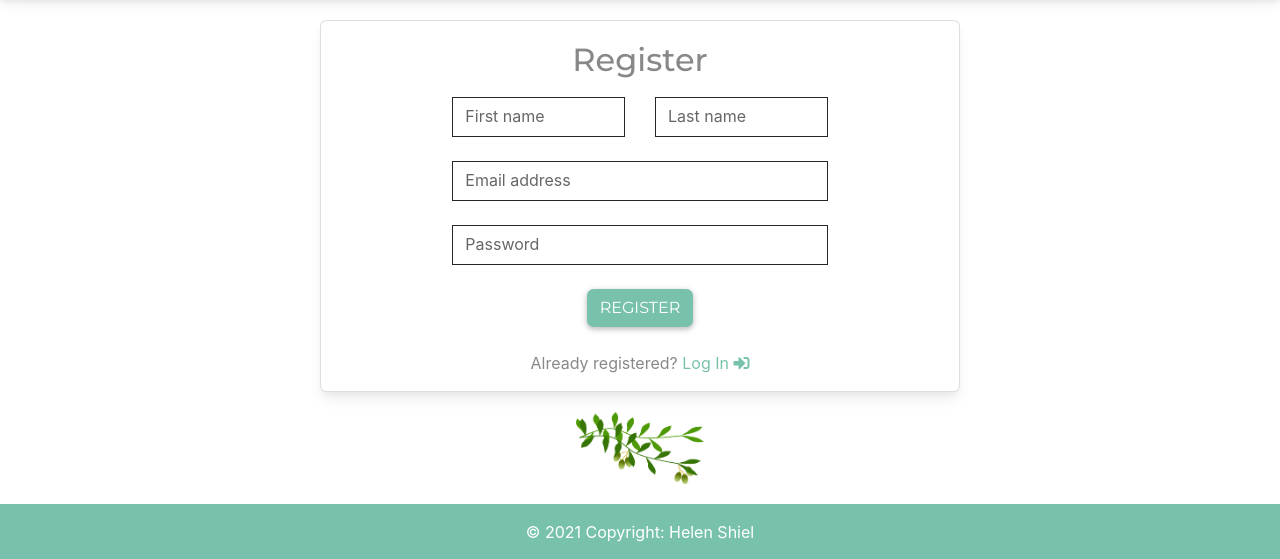
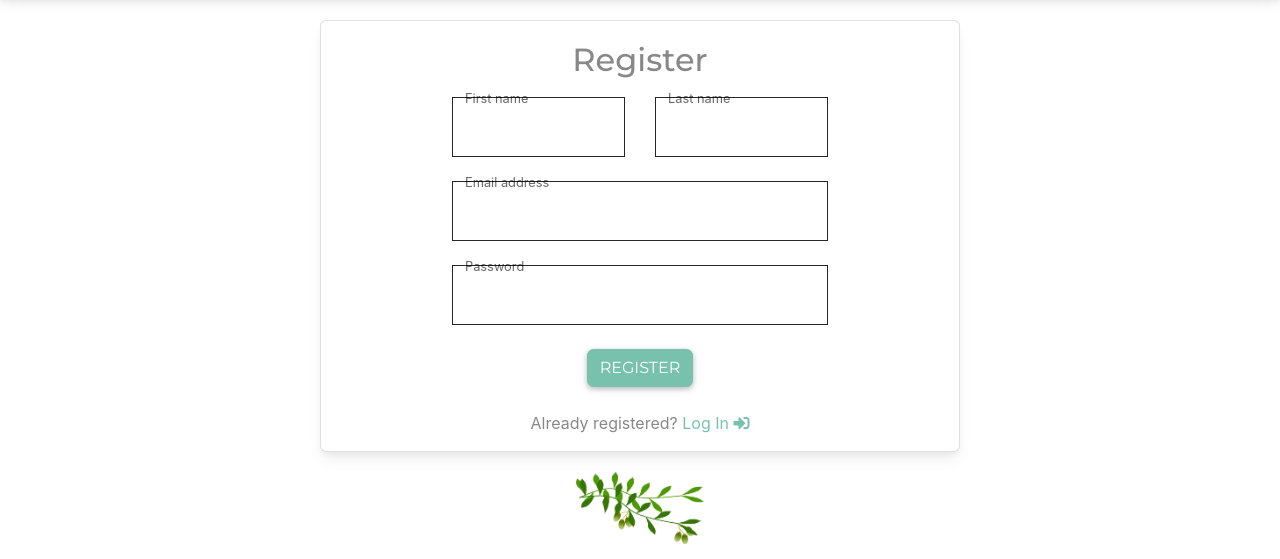
Before and after one commit to shielh/WeddingApp-MS3, a Flask app: page /register in a window 1280 px wide. Shown: the part 56-615 px from the top of the page. Run offline with Flask 2, Linux system fonts and the light colour scheme; some libraries are stand-ins or nearby versions.

Commit message:
Change form control to active to remove placeholder text from text area

```diff
--- a/templates/login.html
+++ b/templates/login.html
@@ -9,7 +9,7 @@
             <div class="row">
                 <div class="col-12 ">
                     <div class="form-outline mb-4">
-                        <input type="email" id="email" name="email" class="form-control"
+                        <input type="email" id="email" name="email" class="form-control active"
                             minlength="5" maxlength="50" required/>
                         <label class="form-label" for="email">Email address</label>
                     </div>
@@ -20,7 +20,7 @@
             <div class="row">
                 <div class="col-12">
                     <div class="form-outline mb-4">
-                        <input type="password" id="password" name="password" class="form-control"
+                        <input type="password" id="password" name="password" class="form-control active"
                             minlength="5" maxlength="15" pattern="^[a-zA-Z0-9]{5,15}$" required/>
                         <label class="form-label" for="password">Password</label>
                     </div>
--- a/templates/register.html
+++ b/templates/register.html
@@ -10,14 +10,14 @@
             <div class="row ">
                 <div class="col-8 offset-2 col-lg-4 mb-4">
                     <div class="form-outline">
-                        <input type="text" id="firstName" name="firstName" class="form-control"
+                        <input type="text" id="firstName" name="firstName" class="form-control active"
                             minlength="3" maxlength="20" required/>
                         <label class="form-label" for="firstName">First name</label>
                     </div>
                 </div>
                 <div class="col-8 offset-2 col-lg-4 offset-lg-0 mb-4">
                     <div class="form-outline">
-                        <input type="text" id="lastName" name="lastName" class="form-control"
+                        <input type="text" id="lastName" name="lastName" class="form-control active"
                             minlength="3" maxlength="20" required/>
                         <label class="form-label" for="lastName">Last name</label>
                     </div>
@@ -28,7 +28,7 @@
             <div class="row">
                 <div class="col-8 offset-2">
                     <div class="form-outline mb-4">
-                        <input type="email" id="email" name="email" class="form-control"
+                        <input type="email" id="email" name="email" class="form-control active"
                             minlength="5" maxlength="50" required/>
                         <label class="form-label" for="email">Email address</label>
                     </div>
@@ -39,7 +39,7 @@
             <div class="row">
                 <div class="col-8 offset-2">
                     <div class="form-outline mb-4">
-                        <input type="password" id="password" name="password" class="form-control"
+                        <input type="password" id="password" name="password" class="form-control active"
                             minlength="5" maxlength="15" pattern="^[a-zA-Z0-9]{5,15}$" required/>
                         <label class="form-label" for="password">Password</label>
                     </div>
```
Also changed, not shown: templates/edit_preference.html (indentation only).
